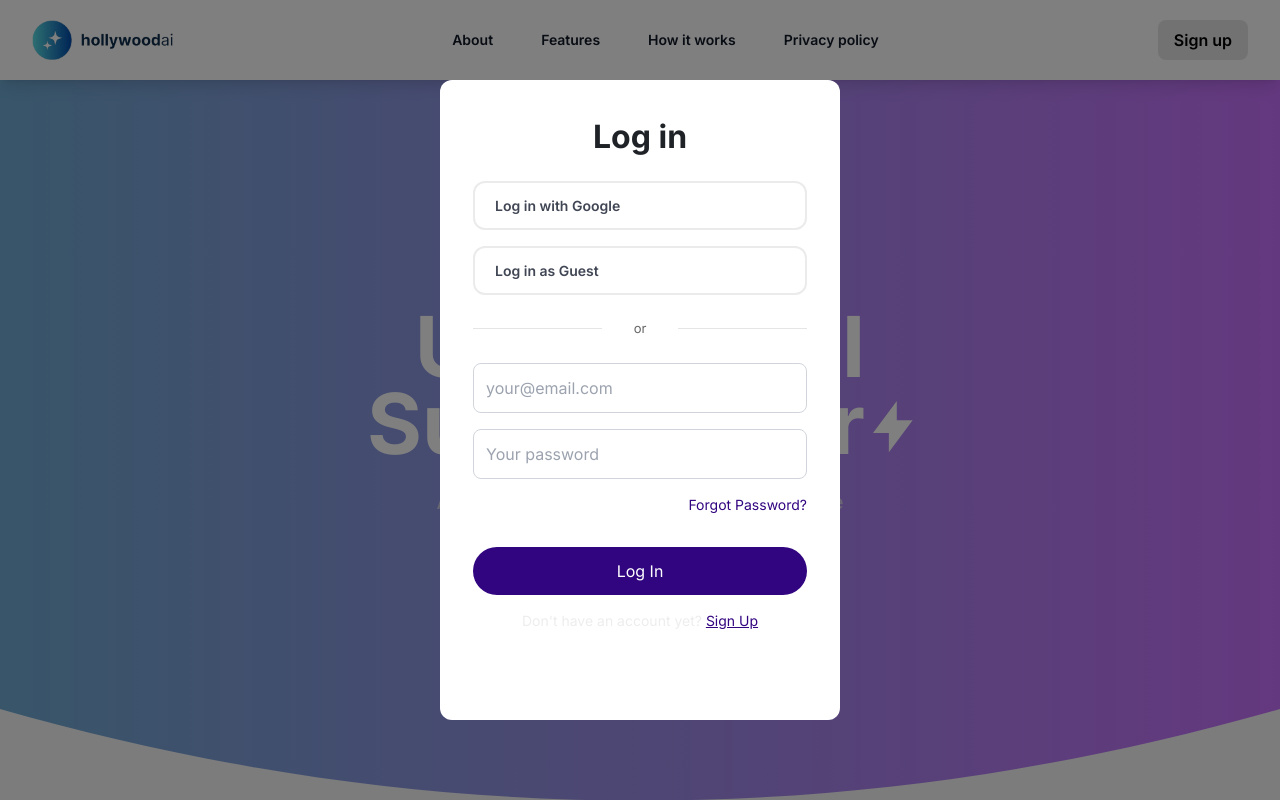
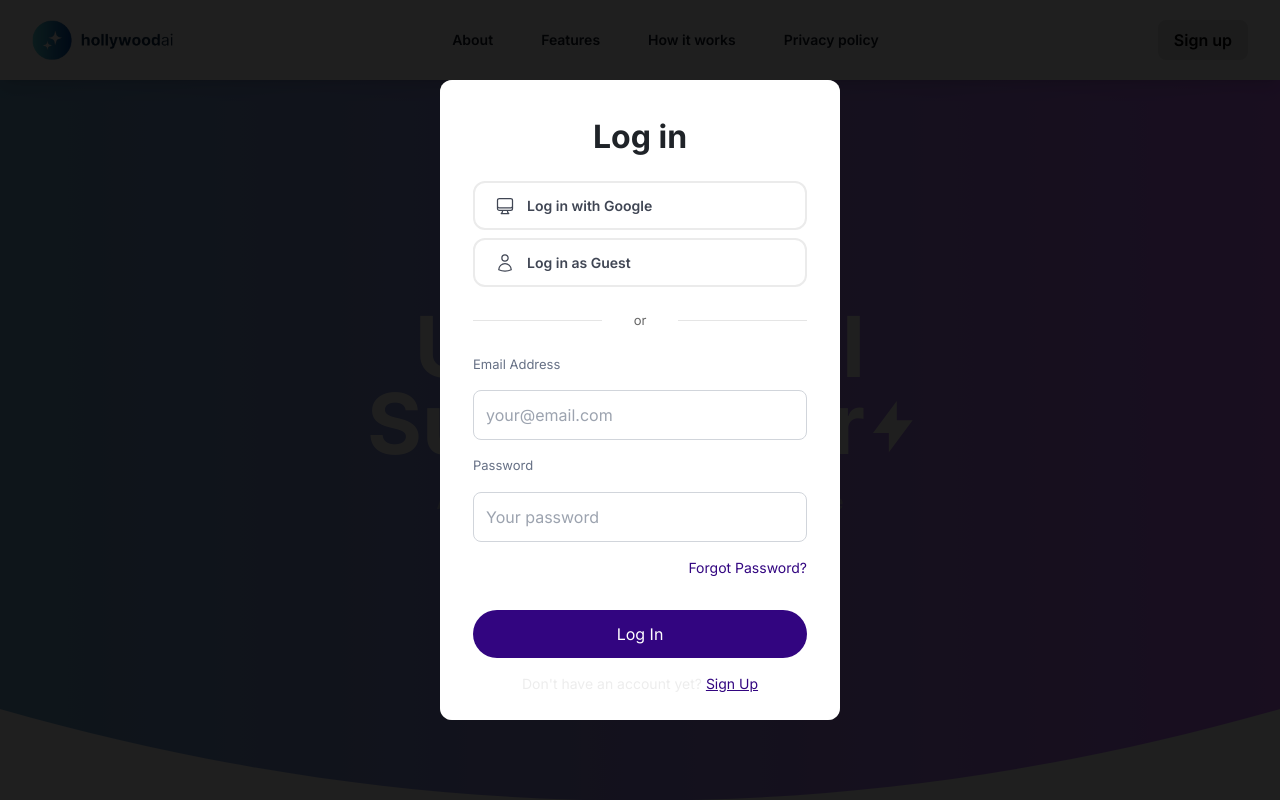
Before and after one commit to timmyvm/HollywoodAi, a Next.js app: page / in a window 1280 px wide. Both pictures are taken after a click on the button "Sign up". Shown: the top 800 px of the page. Built offline with nearby package versions, Linux system fonts and the light colour scheme; no server answers.

Commit message:
Modals for signin and login almost done

```diff
--- a/components/Common/FooterCta.tsx
+++ b/components/Common/FooterCta.tsx
@@ -1,6 +1,7 @@
 import Image from 'next/image'
 import React from 'react'
 import BoltSvg from '../../public/bolt.svg'
+import LogInModal from '../Modals/LoginModal'
 
 export default function Cta() {
   return (
@@ -26,10 +27,17 @@ export default function Cta() {
       <p className="text-lg text-gray-500 text-center mb-9 max-w-md">
         Enjoy your favourite movies in minutes by letting AI do the work for you.
       </p>
-      <button className="flex items-center justify-center gap-3 bg-[#1a1a1a] text-white text-base font-semibold py-4 px-8 rounded-lg hover:scale-105 transition-transform">
+      {/* <button className="flex items-center justify-center gap-3 bg-[#1a1a1a] text-white text-base font-semibold py-4 px-8 rounded-lg hover:scale-105 transition-transform">
         <span>Join HollywoodAI</span>
         <Image src={BoltSvg} alt="Bolt Icon" width={16} height={16} />
-      </button>
+      </button> */}
+
+
+              <LogInModal
+                text={"Join HollywoodAI"}
+                style={"flex items-center justify-center gap-3 bg-[#1a1a1a] text-white text-base font-semibold py-4 px-8 rounded-lg hover:scale-105 transition-transform"}
+                icon={<Image src={BoltSvg} alt="Bolt Icon" width={16} height={16} />}
+              />
     </div>
   </section>
 
--- a/components/Header.tsx
+++ b/components/Header.tsx
@@ -1,9 +1,9 @@
-
-import { faPlay } from '@fortawesome/free-solid-svg-icons';
-import { FontAwesomeIcon } from '@fortawesome/react-fontawesome';
-import React from 'react';
-import Image from 'next/image';
-import BoltSvg from '../public/bolt.svg';
+import { faPlay } from "@fortawesome/free-solid-svg-icons";
+import { FontAwesomeIcon } from "@fortawesome/react-fontawesome";
+import React from "react";
+import Image from "next/image";
+import BoltSvg from "../public/bolt.svg";
+import LogInModal from "./Modals/LoginModal";
 
 export default function Header() {
   return (
@@ -12,12 +12,14 @@ export default function Header() {
         <div className="p-[5px_13px_3px_13px] bg-[#ffffff26] rounded-[20px] text-[10px] leading-[11px] font-bold flex items-center gap-[6px] mb-[32px]">
           <span className="text-white">Meet HollywoodAI</span>
           <span className="text-[6px] text-black"> ⏺</span>
-          <span className="text-[#e5e6e6] opacity-60">Unleash the Power of AI</span>
+          <span className="text-[#e5e6e6] opacity-60">
+            Unleash the Power of AI
+          </span>
         </div>
         <h1 className="text-[52px] sm:text-[64px] md:text-[84px] font-bold leading-[77px] text-center text-white mb-[28px]">
-  Ultimate AI <br className="" /> {/* Top Text */}
+          Ultimate AI <br className="" />
           <span className="inline-flex items-center gap-[8px]">
-    Summariser {/* Text and SVG aligned horizontally */}
+            Summariser
             <Image
               src={BoltSvg}
               alt="Bolt"
@@ -29,14 +31,25 @@ export default function Header() {
         </h1>
 
         <p className="text-[20px] font-medium leading-[25px] max-w-[480px] w-full opacity-75 text-[#e5e6e6] text-center mb-[20px]">
-          All-in-one platform to watch your favourite movies in minutes using AI.
+          All-in-one platform to watch your favourite movies in minutes using
+          AI.
         </p>
-        <a className="py-[12px] px-[16px] font-semibold bg-[rgba(0,0,0,0.1)] flex justify-center items-center text-[17px] leading-[20px] gap-[16px] rounded-[48px] h-[64px] cursor-pointer transition duration-300 hover:bg-[rgba(0,0,0,0.2)]">
+        {/* <a className="py-[12px] px-[16px] font-semibold bg-[rgba(0,0,0,0.1)] flex justify-center items-center text-[17px] leading-[20px] gap-[16px] rounded-[48px] h-[64px] cursor-pointer transition duration-300 hover:bg-[rgba(0,0,0,0.2)]">
           <div className="w-[40px] h-[40px] p-[12px] rounded-full bg-white text-[rgb(55,57,61)] flex justify-center items-center">
             <FontAwesomeIcon icon={faPlay} className='h-[14px] w-[14px]' />
           </div>
           <span className="text-white">See how it works &nbsp;</span>
-        </a>
+        </a> */}
+
+        <LogInModal
+          text="See how it works"
+          icon={<FontAwesomeIcon icon={faPlay} className="h-[14px] w-[14px]" />}
+
+          style=" text-white py-[12px] px-[16px] font-semibold bg-[rgba(0,0,0,0.1)] flex justify-center items-center text-[17px]
+          leading-[20px] gap-[16px] rounded-[48px] h-[64px] cursor-pointer transition duration-300 hover:bg-[rgba(0,0,0,0.2)]"
+
+          style2="w-[40px] h-[40px] p-[12px] rounded-full bg-white text-[rgb(55,57,61)] flex justify-center items-center"
+        />
       </div>
       <svg
         className="absolute left-0 right-0 bottom-[-2px] h-auto w-full block fill-[#f9f9fb]"
--- a/components/Modals/LoginModal.tsx
+++ b/components/Modals/LoginModal.tsx
@@ -1,85 +1,184 @@
 "use client";
 
-import React from "react";
+import React, { useState } from "react";
 import { Modal } from "@mui/material";
-import { useSelector, useDispatch } from "react-redux";
-import { RootState } from "@/redux/store";
-import { openLogInModal, closeLogInModal } from "@/redux/slices/modalSlice";
+import { useDispatch, useSelector } from "react-redux";
+import { RootState } from "../../redux/store";
+import { openLogInModal, closeLogInModal, openSignUpModal } from "../../redux/slices/modalSlice";
+import { auth, googleAuthProvider } from "@/firebase";
+import { signInWithEmailAndPassword, signInWithPopup } from "firebase/auth";
 
 interface LogInModalProps {
   style: string;
+  text: string;
+  style2?: string;
+  icon?: React.ReactNode;
 }
 
-export default function LogInModal({ style }: LogInModalProps) {
+export default function LogInModal({
+  style,
+  text,
+  style2,
+  icon,
+}: LogInModalProps) {
+  const [email, setEmail] = useState("");
+  const [password, setPassword] = useState("");
+  const [error, setError] = useState<string | null>(null);
   const isOpen = useSelector((state: RootState) => state.modals.logInModalOpen);
   const dispatch = useDispatch();
+
+  const handleLogIn = async () => {
+    setError(null);
+    try {
+      await signInWithEmailAndPassword(auth, email, password);
+      dispatch(closeLogInModal());
+    } catch (error: any) {
+      console.error("Error logging in:", error);
+      setError(error.message);
+    }
+  };
+
+  const handleGuestLogIn = async () => {
+    setError(null);
+    try {
+      await signInWithEmailAndPassword(
+        auth,
+        "guestuser@gmail.com",
+        "guestPassword123"
+      );
+      dispatch(closeLogInModal());
+    } catch (error: any) {
+      console.error("Error logging in as guest:", error);
+      setError("Guest login failed. Please try again.");
+    }
+  };
+
+  const handleGoogleLogin = async () => {
+    setError(null);
+    try {
+      await signInWithPopup(auth, googleAuthProvider);
+      dispatch(closeLogInModal());
+    } catch (error: any) {
+      console.error("Error logging in with Google:", error);
+      setError("Google login failed. Try again.");
+    }
+  };
 
   return (
     <>
       <button className={style} onClick={() => dispatch(openLogInModal())}>
-        Sign up
+        {icon && <div className={style2}>{icon}</div>}
+        <span>{text}</span>
       </button>
 
       <Modal
         open={isOpen}
         onClose={() => dispatch(closeLogInModal())}
-        className="flex justify-center items-center "
+        className="flex justify-center items-center"
       >
-        <div
-          className="h-full w-full flex flex-col xs:w-full xs:max-w-[400px] xs:h-[640px] p-8 border
-         border-transparent rounded-xl bg-white outline-none absolute
-         top-1/2 left-1/2 transform -translate-x-1/2 -translate-y-1/2 z-1"
-        >
+        <div className="h-full w-full flex flex-col xs:w-full xs:max-w-[400px] xs:h-[640px] p-8 border border-transparent rounded-xl bg-white outline-none absolute top-1/2 left-1/2 transform -translate-x-1/2 -translate-y-1/2 z-1">
           <h3 className="text-center mb-5 text-[32px] font-bold text-[#1f2328]">
             Log in
           </h3>
-          <div className="flex flex-col gap-4">
-            <div
-              className="flex justify-start items-center gap-3
-            rounded-xl text-[14px] font-semibold py-3 px-5 text-[#404654]
-            border-2 border-[#ebebeb] bg-white transition duration-300 hover:translate-y-[-2px]"
+
+          {error && <p className="text-red-500 text-sm ">{error}</p>}
+
+          <div
+            onClick={handleGoogleLogin}
+            className="flex justify-start mb-2 items-center gap-3 rounded-xl text-[14px] font-semibold py-3 px-5 text-[#404654] border-2 border-[#ebebeb] bg-white transition duration-300 hover:translate-y-[-2px] cursor-pointer"
+          >
+            <svg
+              xmlns="http://www.w3.org/2000/svg"
+              fill="none"
+              viewBox="0 0 24 24"
+              stroke-width="1.5"
+              stroke="currentColor"
+              className="size-5"
             >
-              Log in with Google
-            </div>
-            <div
-              className="flex justify-start items-center gap-3
-            rounded-xl text-[14px] font-semibold py-3 px-5 text-[#404654]
-            border-2 border-[#ebebeb] bg-white transition duration-300 hover:translate-y-[-2px]"
+              <path
+                stroke-linecap="round"
+                stroke-linejoin="round"
+                d="M9 17.25v1.007a3 3 0 0 1-.879 2.122L7.5 21h9l-.621-.621A3 3 0 0 1 15 18.257V17.25m6-12V15a2.25 2.25 0 0 1-2.25 2.25H5.25A2.25 2.25 0 0 1 3 15V5.25m18 0A2.25 2.25 0 0 0 18.75 3H5.25A2.25 2.25 0 0 0 3 5.25m18 0V12a2.25 2.25 0 0 1-2.25 2.25H5.25A2.25 2.25 0 0 1 3 12V5.25"
+              />
+            </svg>
+            Log in with Google
+          </div>
+
+          <div
+            onClick={handleGuestLogIn}
+            className="flex justify-start items-center gap-3 rounded-xl text-[14px] font-semibold py-3 px-5 text-[#404654] border-2 border-[#ebebeb] bg-white transition duration-300 hover:translate-y-[-2px] cursor-pointer"
+          >
+            <svg
+              xmlns="http://www.w3.org/2000/svg"
+              fill="none"
+              viewBox="0 0 24 24"
+              stroke-width="1.5"
+              stroke="currentColor"
+              className="size-5"
             >
-              Log in as Guest
-            </div>
+              <path
+                stroke-linecap="round"
+                stroke-linejoin="round"
+                d="M15.75 6a3.75 3.75 0 1 1-7.5 0 3.75 3.75 0 0 1 7.5 0ZM4.501 20.118a7.5 7.5 0 0 1 14.998 0A17.933 17.933 0 0 1 12 21.75c-2.676 0-5.216-.584-7.499-1.632Z"
+              />
+            </svg>
+            Log in as Guest
           </div>
+
           <div className="my-6 flex items-center gap-8 text-black text-opacity-60">
             <div className="h-[1px] w-full bg-black bg-opacity-10"></div>
             <div className="text-[13px]">or</div>
             <div className="h-[1px] w-full bg-black bg-opacity-10"></div>
           </div>
+
           <form className="flex flex-col gap-4">
+            <label className="text-[13px] font-500 text-[#667085]">
+              Email Address
+            </label>
             <input
               type="email"
               placeholder="your@email.com"
               className="p-3 border border-gray-300 rounded-lg focus:outline-none focus:ring-2 focus:ring-[#320580]"
               required
+              value={email}
+              onChange={(e) => setEmail(e.target.value)}
             />
+
+            <label className="text-[13px] font-500 text-[#667085]">
+              Password
+            </label>
             <input
               type="password"
               placeholder="Your password"
               className="p-3 border border-gray-300 rounded-lg focus:outline-none focus:ring-2 focus:ring-[#320580]"
               required
+              value={password}
+              onChange={(e) => setPassword(e.target.value)}
             />
             <a href="#" className="text-[#320580] text-sm text-right">
               Forgot Password?
             </a>
             <button
-              type="submit"
+              type="button"
+              onClick={handleLogIn}
               className="mt-4 p-3 bg-[#320580] text-white rounded-full hover:bg-purple-700 transition duration-200"
             >
               Log In
             </button>
           </form>
+
           <p className="mt-4 text-center text-sm">
             Don't have an account yet?{" "}
-            <a href="#" className="text-[#320580] underline">Sign Up</a>
+            <a
+              href="#"
+              onClick={() => {
+                dispatch(closeLogInModal());
+                dispatch(openSignUpModal());
+              }}
+              className="text-[#320580] underline"
+            >
+              Sign Up
+            </a>
           </p>
         </div>
       </Modal>
--- a/components/Modals/SignupModal.tsx
+++ b/components/Modals/SignupModal.tsx
@@ -1,22 +1,170 @@
-import React from "react";
+"use client";
+
+import React, { useState } from "react";
 import { Modal } from "@mui/material";
 import { useSelector, useDispatch } from "react-redux";
 import { RootState } from "@/redux/store";
-import { openSignUpModal, closeSignUpModal } from "@/redux/slices/modalSlice";
+import { openSignUpModal, closeSignUpModal, openLogInModal } from "@/redux/slices/modalSlice";
+import { auth, googleAuthProvider } from "@/firebase";
+import { createUserWithEmailAndPassword, signInWithPopup } from "firebase/auth";
 
-export default function LogInModal() {
-  const isOpen = useSelector((state: RootState) => state.modals.logInModalOpen);
+interface SignUpModalProps {
+  style: string;
+  text: string;
+  style2?: string;
+  icon?: React.ReactNode;
+}
+
+export default function SignUpModal({
+  style,
+  text,
+  style2,
+  icon,
+}: SignUpModalProps) {
+  const [email, setEmail] = useState("");
+  const [password, setPassword] = useState("");
+  const [confirmPassword, setConfirmPassword] = useState("");
+  const [error, setError] = useState<string | null>(null);
+  const isOpen = useSelector(
+    (state: RootState) => state.modals.signUpModalOpen
+  );
   const dispatch = useDispatch();
 
+  const handleSignUp = async () => {
+    setError(null);
+
+    if (password !== confirmPassword) {
+      setError("Passwords do not match.");
+      return;
+    }
+
+    try {
+      await createUserWithEmailAndPassword(auth, email, password);
+      dispatch(closeSignUpModal());
+    } catch (error: any) {
+      console.error("Error signing up:", error);
+      setError(error.message);
+    }
+  };
+
+  const handleGoogleSignUp = async () => {
+    setError(null);
+    try {
+      await signInWithPopup(auth, googleAuthProvider);
+      dispatch(closeSignUpModal());
+    } catch (error: any) {
+      console.error("Error signing up with Google:", error);
+      setError("Google sign-up failed. Try again.");
+    }
+  };
+
   return (
+    <>
+      <button className={style} onClick={() => dispatch(openSignUpModal())}>
+        {icon && <div className={style2}>{icon}</div>}
+        <span>{text}</span>
+      </button>
+
       <Modal
         open={isOpen}
         onClose={() => dispatch(closeSignUpModal())}
         className="flex justify-center items-center"
       >
-        <div className="bg-white p-4 rounded-md shadow-md">
-          <h1 className="text-9xl">Helloo mama</h1>
+        <div className="h-full w-full flex flex-col xs:w-full xs:max-w-[400px] xs:h-[640px] p-8 border border-transparent rounded-xl bg-white outline-none absolute top-1/2 left-1/2 transform -translate-x-1/2 -translate-y-1/2 z-1">
+          <h3 className="text-center mb-5 text-[32px] font-bold text-[#1f2328]">
+            Sign Up
+          </h3>
+
+          {error && <p className="text-red-500 text-sm text-center">{error}</p>}
+
+          <div
+            onClick={handleGoogleSignUp}
+            className="flex justify-start mb-2 items-center gap-3 rounded-xl text-[14px] font-semibold py-3 px-5 text-[#404654] border-2 border-[#ebebeb] bg-white transition duration-300 hover:translate-y-[-2px] cursor-pointer"
+          >
+            <svg
+              xmlns="http://www.w3.org/2000/svg"
+              fill="none"
+              viewBox="0 0 24 24"
+              stroke-width="1.5"
+              stroke="currentColor"
+              className="size-5"
+            >
+              <path
+                stroke-linecap="round"
+                stroke-linejoin="round"
+                d="M9 17.25v1.007a3 3 0 0 1-.879 2.122L7.5 21h9l-.621-.621A3 3 0 0 1 15 18.257V17.25m6-12V15a2.25 2.25 0 0 1-2.25 2.25H5.25A2.25 2.25 0 0 1 3 15V5.25m18 0A2.25 2.25 0 0 0 18.75 3H5.25A2.25 2.25 0 0 0 3 5.25m18 0V12a2.25 2.25 0 0 1-2.25 2.25H5.25A2.25 2.25 0 0 1 3 12V5.25"
+              />
+            </svg>
+            Sign up with Google
+          </div>
+
+          <div className="my-6 flex items-center gap-8 text-black text-opacity-60">
+            <div className="h-[1px] w-full bg-black bg-opacity-10"></div>
+            <div className="text-[13px]">or</div>
+            <div className="h-[1px] w-full bg-black bg-opacity-10"></div>
+          </div>
+
+          <form className="flex flex-col gap-4">
+            <label className="text-[13px] font-500 text-[#667085]">
+              Email Address
+            </label>
+            <input
+              type="email"
+              placeholder="your@email.com"
+              className="p-3 border border-gray-300 rounded-lg focus:outline-none focus:ring-2 focus:ring-[#320580]"
+              required
+              value={email}
+              onChange={(e) => setEmail(e.target.value)}
+            />
+
+            <label className="text-[13px] font-500 text-[#667085]">
+              Password
+            </label>
+            <input
+              type="password"
+              placeholder="Your password"
+              className="p-3 border border-gray-300 rounded-lg focus:outline-none focus:ring-2 focus:ring-[#320580]"
+              required
+              value={password}
+              onChange={(e) => setPassword(e.target.value)}
+            />
+
+            <label className="text-[13px] font-500 text-[#667085]">
+              Confirm Password
+            </label>
+            <input
+              type="password"
+              placeholder="Confirm your password"
+              className="p-3 border border-gray-300 rounded-lg focus:outline-none focus:ring-2 focus:ring-[#320580]"
+              required
+              value={confirmPassword}
+              onChange={(e) => setConfirmPassword(e.target.value)}
+            />
+
+            <button
+              type="button"
+              onClick={handleSignUp}
+              className="mt-4 p-3 bg-[#320580] text-white rounded-full hover:bg-purple-700 transition duration-200"
+            >
+              Sign Up
+            </button>
+          </form>
+
+          <p className="mt-4 text-center text-sm">
+            Already have an account?{" "}
+            <a
+              href="#"
+              onClick={() => {
+                dispatch(closeSignUpModal());
+                dispatch(openLogInModal());
+              }}
+              className="text-[#320580] underline"
+            >
+              Log in
+            </a>
+          </p>
         </div>
       </Modal>
+    </>
   );
 }
--- a/components/NavBar.tsx
+++ b/components/NavBar.tsx
@@ -39,7 +39,7 @@ export default function NavBar() {
           Privacy policy
         </a>
       </div>
-      <LogInModal style={"h-10 text-base font-semibold px-4 py-2 flex items-center justify-center rounded-lg transition duration-200 ease transform bg-black/10 border-0 text-black hover:text-white hover:bg-black hover:scale-110"}/>
+      <LogInModal text={"Sign up"} style={"h-10 text-base font-semibold px-4 py-2 flex items-center justify-center rounded-lg transition duration-200 ease transform bg-black/10 border-0 text-black hover:text-white hover:bg-black hover:scale-110"}/>
     </nav>
   );
 }
--- a/redux/slices/modalSlice.ts
+++ b/redux/slices/modalSlice.ts
@@ -11,12 +11,14 @@ const modalSlice = createSlice({
   reducers: {
     openLogInModal: (state) => {
       state.logInModalOpen = true;
+      state.signUpModalOpen = false;
     },
     closeLogInModal: (state) => {
       state.logInModalOpen = false;
     },
     openSignUpModal: (state) => {
       state.signUpModalOpen = true;
+      state.logInModalOpen = false;
     },
     closeSignUpModal: (state) => {
       state.signUpModalOpen = false;
```
Also changed, not shown: firebase.ts (+14 -7 lines). Lines whose indentation alone changed are shown as unchanged.
